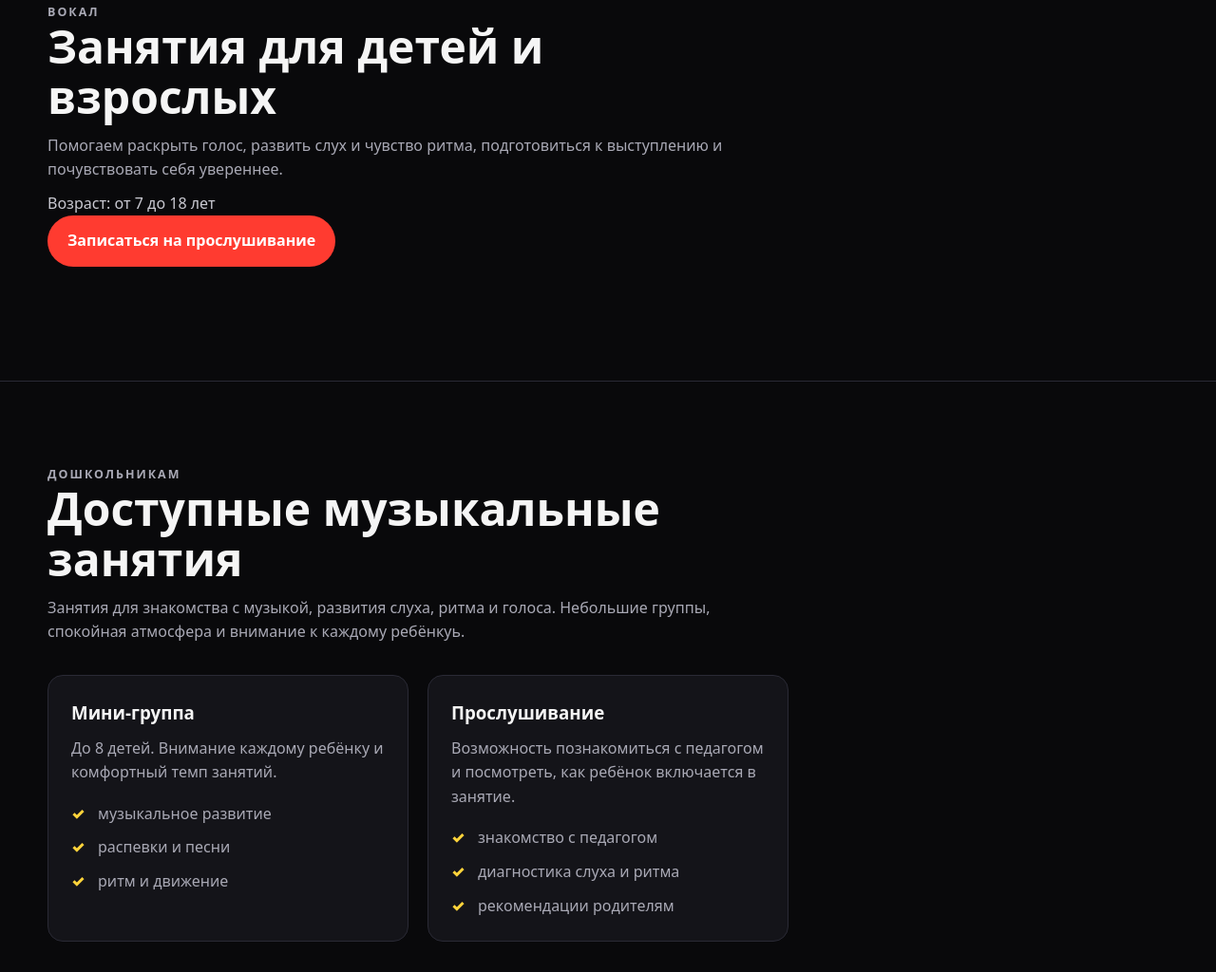
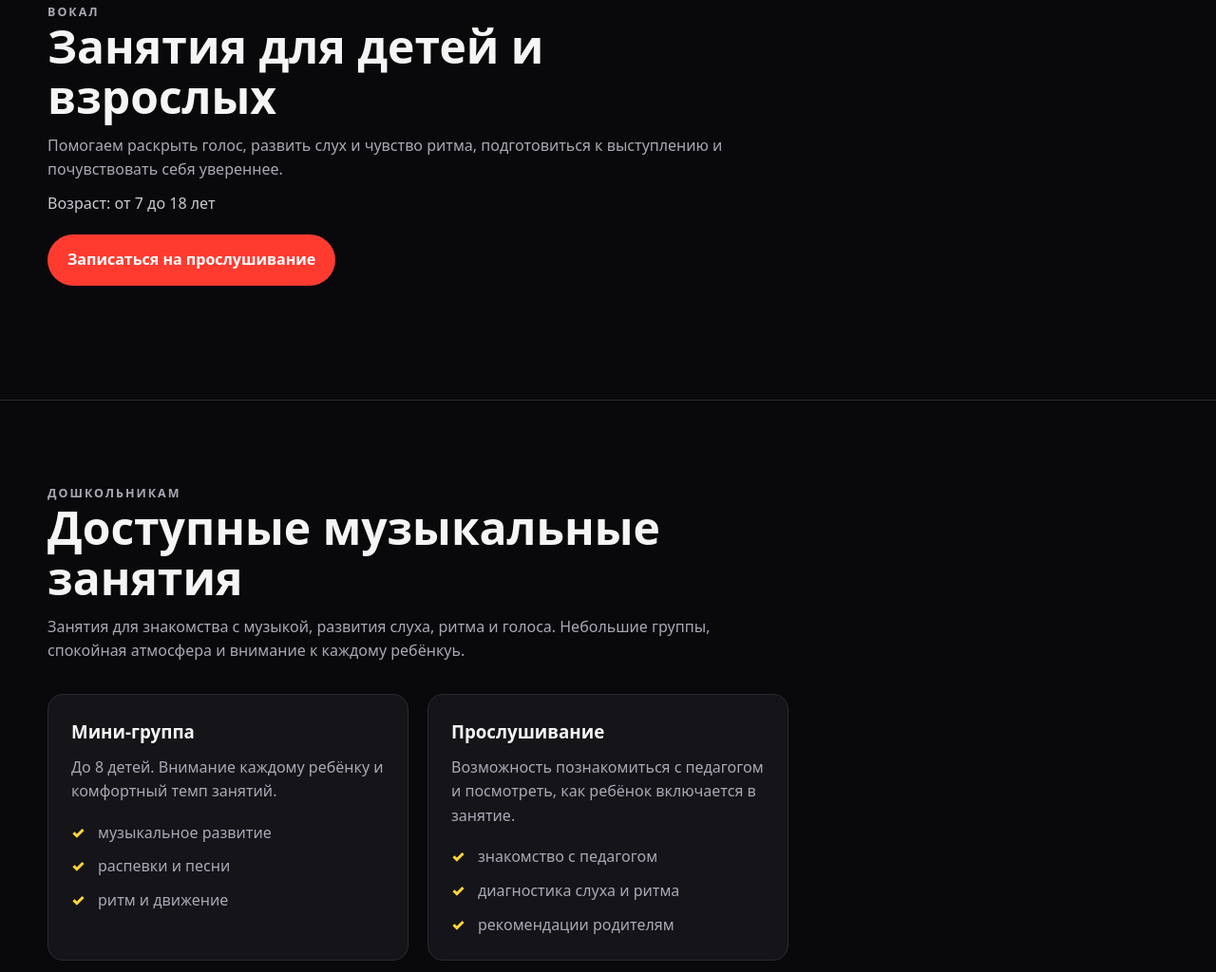
Before and after one commit to DS19980808/TheBest, a plain HTML site: page index.html in a window 1280 px wide. Shown: the part 1673-2697 px from the top of the page at 95% size. Drawn offline with Linux system fonts and the light colour scheme.

Commit message:
Update index.html

```diff
--- a/index.html
+++ b/index.html
@@ -645,7 +645,7 @@ footer {
           Помогаем раскрыть голос, развить слух и чувство ритма,
           подготовиться к выступлению и почувствовать себя увереннее.</p>
         <p style="margin-top: 10px; color: #c9c9d1;">Возраст: от 7 до 18 лет</p>
-        <a class="btn" href="#contact">Записаться на прослушивание</a>
+        <a class="btn" style="margin-top: 20px;" href="#contact">Записаться на прослушивание</a>
       </div>
 
 
```
